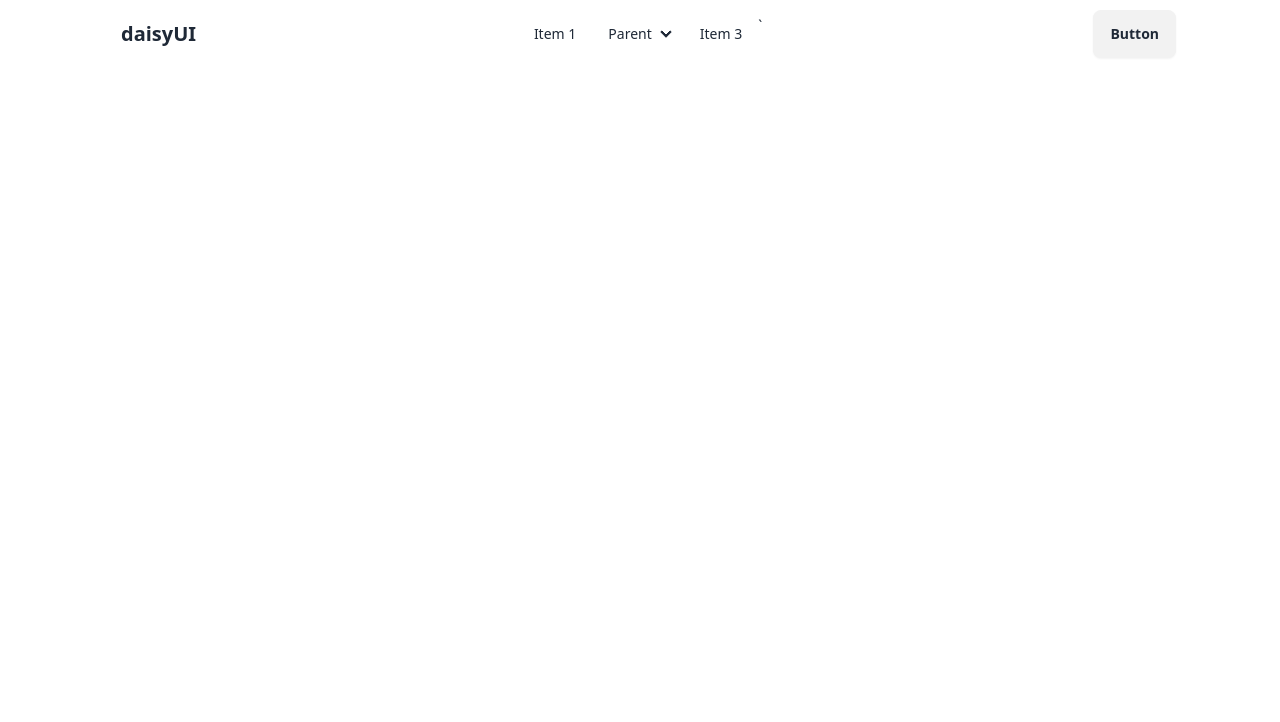
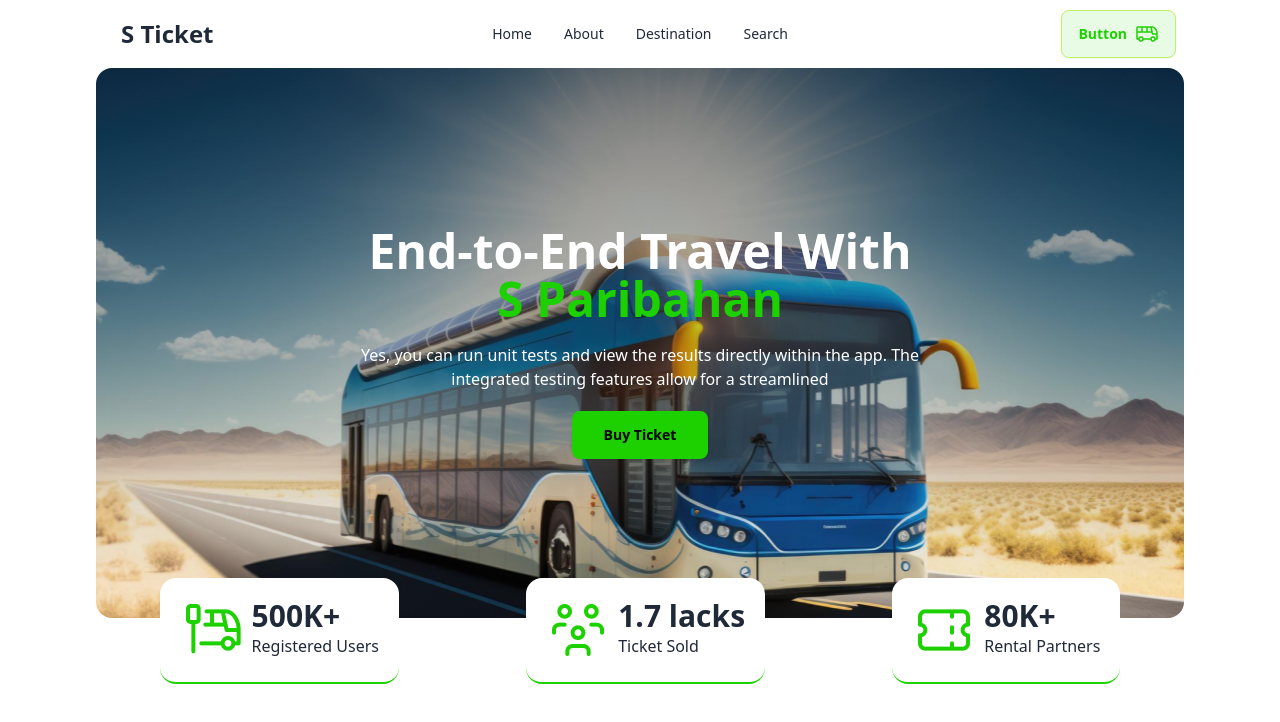
Before and after one commit to Armstain/smart_ticket, a plain HTML site: page index.html in a window 1280 px wide. Drawn offline with nearby package versions, Linux system fonts and the light colour scheme.

Commit message:
banner added

```diff
--- a/index.html
+++ b/index.html
@@ -1,5 +1,5 @@
 <!DOCTYPE html>
-<html lang="en">
+<html lang="en" data-theme="light">
   <head>
     <meta charset="UTF-8" />
     <meta name="viewport" content="width=device-width, initial-scale=1.0" />
@@ -18,12 +18,26 @@
       href="https://fonts.googleapis.com/css2?family=Raleway:ital,wght@0,100..900;1,100..900&display=swap"
       rel="stylesheet"
     />
+    <!-- Custom color -->
+    <script>
+      tailwind.config = {
+        theme: {
+          extend: {
+            colors: {
+              secondary: "#1DD1001A",
+              primary: "#1DD100",
+            },
+          },
+        },
+      };
+    </script>
     <style>
       .font-raleway > {
         font-family: "Raleway", sans-serif;
       }
     </style>
   </head>
+
   <body class="font-raleway">
     <header class="container mx-auto lg:px-24 px-8">
       <nav>
@@ -61,29 +75,87 @@
                 <li><a>Item 3</a></li>
               </ul>
             </div>
-            <a class="btn btn-ghost text-xl">daisyUI</a>
+            <a class="btn btn-ghost text-2xl font-bold">S Ticket</a>
           </div>
           <div class="navbar-center hidden lg:flex">
             <ul class="menu menu-horizontal px-1">
-              <li><a>Item 1</a></li>
-              <li>
-                <details>
-                  <summary>Parent</summary>
-                  <ul class="p-2">
-                    <li><a>Submenu 1</a></li>
-                    <li><a>Submenu 2</a></li>
-                  </ul>
-                </details>
-              </li>
-              <li><a>Item 3</a></li>
-              `
+              <li><a>Home</a></li>
+              <li><a>About</a></li>
+              <li><a>Destination</a></li>
+              <li><a>Search</a></li>
             </ul>
           </div>
           <div class="navbar-end">
-            <a class="btn">Button</a>
+            <a
+              class="btn bg-[#1DD1001A] border-solid border-lime-300 border-1 outline-none text-primary"
+              >Button
+              <img src="images/bus-icon.png" alt="" />
+            </a>
           </div>
         </div>
       </nav>
+      <!-- Banner Section -->
+      <div class="container">
+        <div class="relative">
+          <div class="relative flex justify-center items-center">
+            <div
+              class="bg-[url('./images/banner.png')] h-[550px] w-full bg-center rounded-box bg-no-repeat"
+            ></div>
+            <div class="absolute text-center">
+              <h1 class="font-bold text-5xl text-white">
+                End-to-End Travel With <br />
+                <span class="text-primary">S Paribahan</span>
+              </h1>
+              <h1 class="text-white my-5">
+                Yes, you can run unit tests and view the results directly within
+                the app. The <br />integrated testing features allow for a
+                streamlined
+              </h1>
+              <button
+                class="btn btn-active bg-primary border-none text-black px-8"
+              >
+                Buy Ticket
+              </button>
+            </div>
+          </div>
+          <!-- Banner Card -->
+          <div class="banner-card flex justify-around mt-[-40px]">
+            <div
+              class="flex gap-2 border-b-2 border-primary z-20 rounded-box p-5 bg-white"
+            >
+              <div>
+                <img src="./images/stoppage.png" alt="" />
+              </div>
+              <div>
+                <h1 class="text-3xl font-bold">500K+</h1>
+                <h1>Registered Users</h1>
+              </div>
+            </div>
+            <div
+              class="flex gap-2 border-b-2 border-primary z-20 rounded-box p-5 bg-white"
+            >
+              <div>
+                <img src="./images/people.png" alt="" />
+              </div>
+              <div>
+                <h1 class="text-3xl font-bold">1.7 lacks</h1>
+                <h1>Ticket Sold</h1>
+              </div>
+            </div>
+            <div
+              class="flex gap-2 border-b-2 border-primary z-20 rounded-box p-5 bg-white"
+            >
+              <div>
+                <img src="./images/ticket-cupon.png" alt="" />
+              </div>
+              <div>
+                <h1 class="text-3xl font-bold">80K+</h1>
+                <h1>Rental Partners</h1>
+              </div>
+            </div>
+          </div>
+        </div>
+      </div>
     </header>
   </body>
 </html>
```
